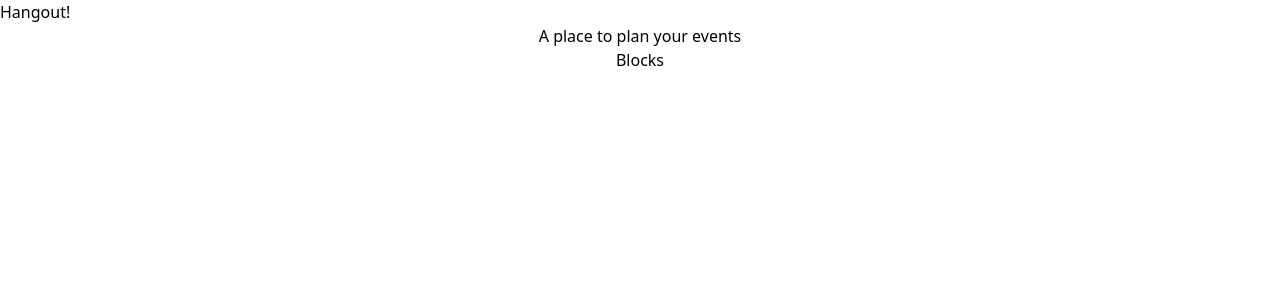
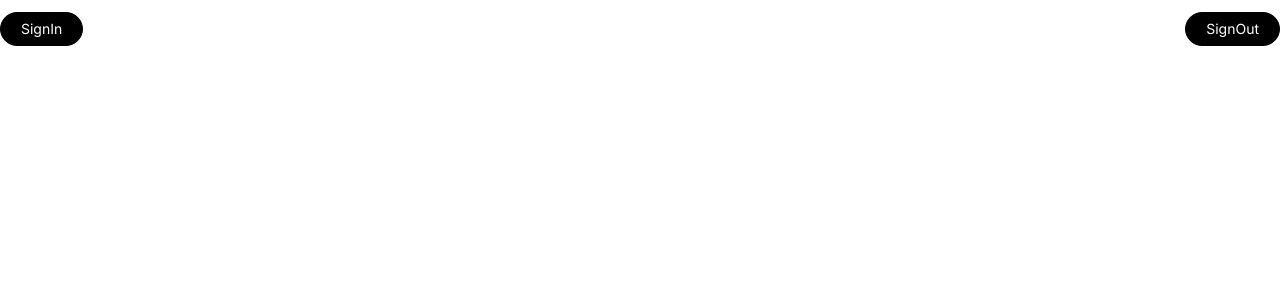
Before and after one commit to enternal-L/hang-out, a Next.js app: page / in a window 1280 px wide. Shown: the top 300 px of the page. Built offline with nearby package versions, Linux system fonts and the light colour scheme.

Commit message:
minimal progress

```diff
--- /dev/null
+++ b/app/Home/page.jsx
@@ -0,0 +1,14 @@
+import Feed from "@components/Feed";
+import Nav from "@components/Nav";
+
+const App = () => {
+  return (
+    <section className="w-full flex-center flex-col">
+      <Nav />
+      <h1>A place to plan your events</h1>
+      <Feed />
+    </section>
+  )
+}
+
+export default App
--- a/app/layout.jsx
+++ b/app/layout.jsx
@@ -6,7 +6,6 @@ const layout = ({ children }) => {
     <html lang = "en">
         <body>
             <div>
-                <Nav />
                 {children}
             </div>
         </body>
--- a/app/page.jsx
+++ b/app/page.jsx
@@ -1,11 +1,10 @@
 import Feed from "@components/Feed";
+import Link from "next/link";
+import SignIn from "@components/SignIn";
 
 const App = () => {
   return (
-    <section className="w-full flex-center flex-col">
-      <h1>A place to plan your events</h1>
-      <Feed />
-    </section>
+    <SignIn></SignIn>
   )
 }
 
--- a/components/Nav.jsx
+++ b/components/Nav.jsx
@@ -1,9 +1,10 @@
 "use client"
 import { useState, useEffect } from 'react';
+import Link from 'next/link';
 
 const Nav = () => {
   return (
-    <div>Hangout!</div>
+    <Link href="/" className=''>hangout!</Link>
   )
 }
 
--- /dev/null
+++ b/components/SignIn.jsx
@@ -0,0 +1,16 @@
+import Link from "next/link";
+
+const SignIn = () => {
+  return (
+    <nav className="flex-between w-full mb-16 pt-3">
+      <Link href = '/Home' className="black_btn">
+          SignIn
+      </Link>
+      <Link href = '/' className="black_btn">
+          SignOut
+      </Link>
+    </nav>
+  )
+}
+
+export default SignIn
```
Also changed, not shown: 2 other files (tests, documents, lock files or other folders).
